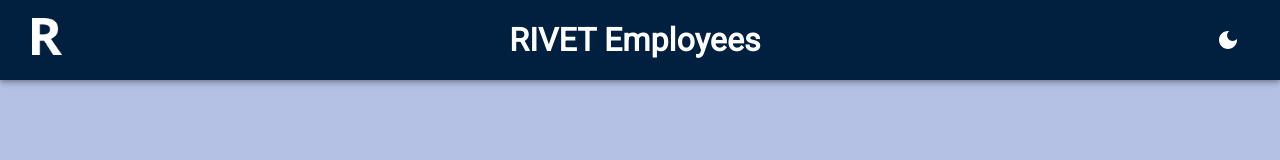
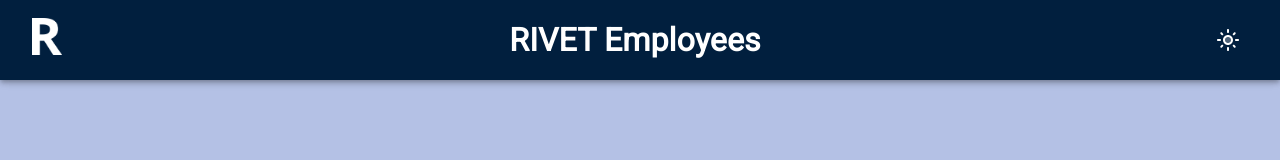
Before and after one commit to SMQuazi/profile-viewer, a React (Create React App) app: page /profile/1 in a window 1280 px wide. Shown: the top 160 px of the page. Built offline with nearby package versions, Linux system fonts and the light colour scheme; no server answers.

Commit message:
switch darkmode icons conditionally

```diff
--- a/src/components/Header.tsx
+++ b/src/components/Header.tsx
@@ -1,18 +1,20 @@
 import { AppBar, IconButton, Link, Stack, Tooltip } from "@mui/material";
 import RivetLogo from "../assets/rivet.png";
-import { DarkMode } from "@mui/icons-material";
+import { DarkModeTwoTone, LightModeTwoTone } from "@mui/icons-material";
 import { useAppDispatch } from "../store";
-import { toggleDarkMode } from "../features/settings/settingsSlice";
+import { darkmode, toggleDarkMode } from "../features/settings/settingsSlice";
+import { useSelector } from "react-redux";
 
 const Header = () => {
   const dispatch = useAppDispatch();
+  const isDarkMode = useSelector(darkmode);
 
   const handleDarkModeClick = () => {
     dispatch(toggleDarkMode());
   };
 
   return (
-    <header className="App-header" style={{ textAlign: "center" }}>
+    <header>
       <AppBar position="fixed" sx={{ margin: 0, padding: 0 }}>
         <Stack
           spacing={4}
@@ -27,7 +29,7 @@
           <h1>RIVET Employees</h1>
           <Tooltip title="Toggle Dark Mode">
             <IconButton color="inherit" onClick={handleDarkModeClick}>
-              <DarkMode />
+              {isDarkMode ? <DarkModeTwoTone /> : <LightModeTwoTone />}
             </IconButton>
           </Tooltip>
         </Stack>
```
